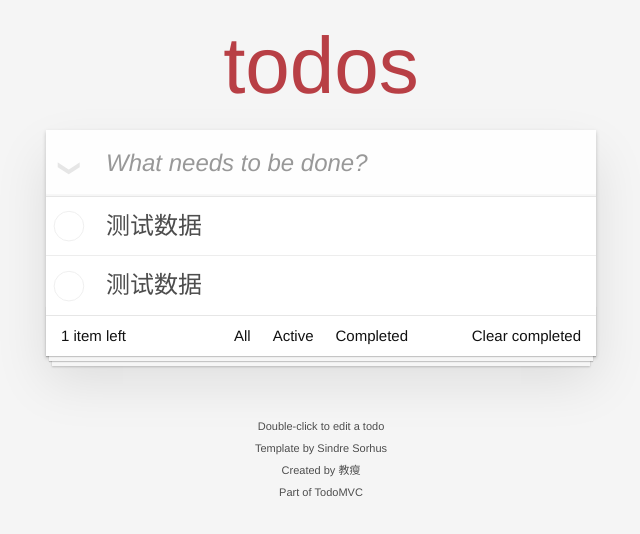
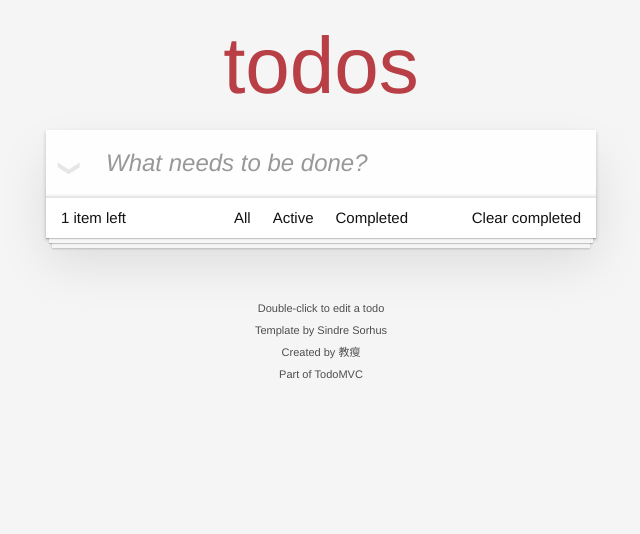
Before and after one commit to eryangboy/vue3-todoList, a Vue app: page / in a window 1280 px wide. Shown: the top 534 px of the page, without its empty margins (319-959 px from the left). Built offline with nearby package versions, Linux system fonts and the light colour scheme.

Commit message:
'01-添加待办事项'

```diff
--- a/src/App.vue
+++ b/src/App.vue
@@ -7,24 +7,21 @@
         placeholder="What needs to be done?"
         autocomplete="off"
         autofocus
+        v-model="input"
+        @keyup.enter="addTodo"
         >
     </header>
     <section class="main">
       <input id="toggle-all" class="toggle-all" type="checkbox">
       <label for="toggle-all">Mark all as complete</label>
       <ul class="todo-list">
-        <li>
+        <li
+          v-for="todo in todos"
+          :key="todo.text"
+        >
           <div class="view">
             <input class="toggle" type="checkbox">
-            <label>测试数据</label>
-            <button class="destroy"></button>
-          </div>
-          <input class="edit" type="text">
-        </li>
-        <li>
-          <div class="view">
-            <input class="toggle" type="checkbox">
-            <label>测试数据</label>
+            <label>{{ todo.text }}</label>
             <button class="destroy"></button>
           </div>
           <input class="edit" type="text">
@@ -57,10 +54,35 @@
 
 <script>
 import './assets/index.css'
+import { ref } from 'vue'
+
+// 1. 添加待办事项
+const useAdd = todos => {
+  const input = ref('')
+  const addTodo = () => {
+    const text = input.value && input.value.trim()
+    if (text.length === 0) return
+    todos.value.unshift({
+      text,
+      completed: false
+    })
+    input.value = ''
+  }
+  return {
+    input,
+    addTodo
+  }
+}
 
 export default {
   name: 'App',
-  components: {
+  setup () {
+    const todos = ref([])
+
+    return {
+      ...useAdd(todos),
+      todos
+    }
   }
 }
 </script>
```
